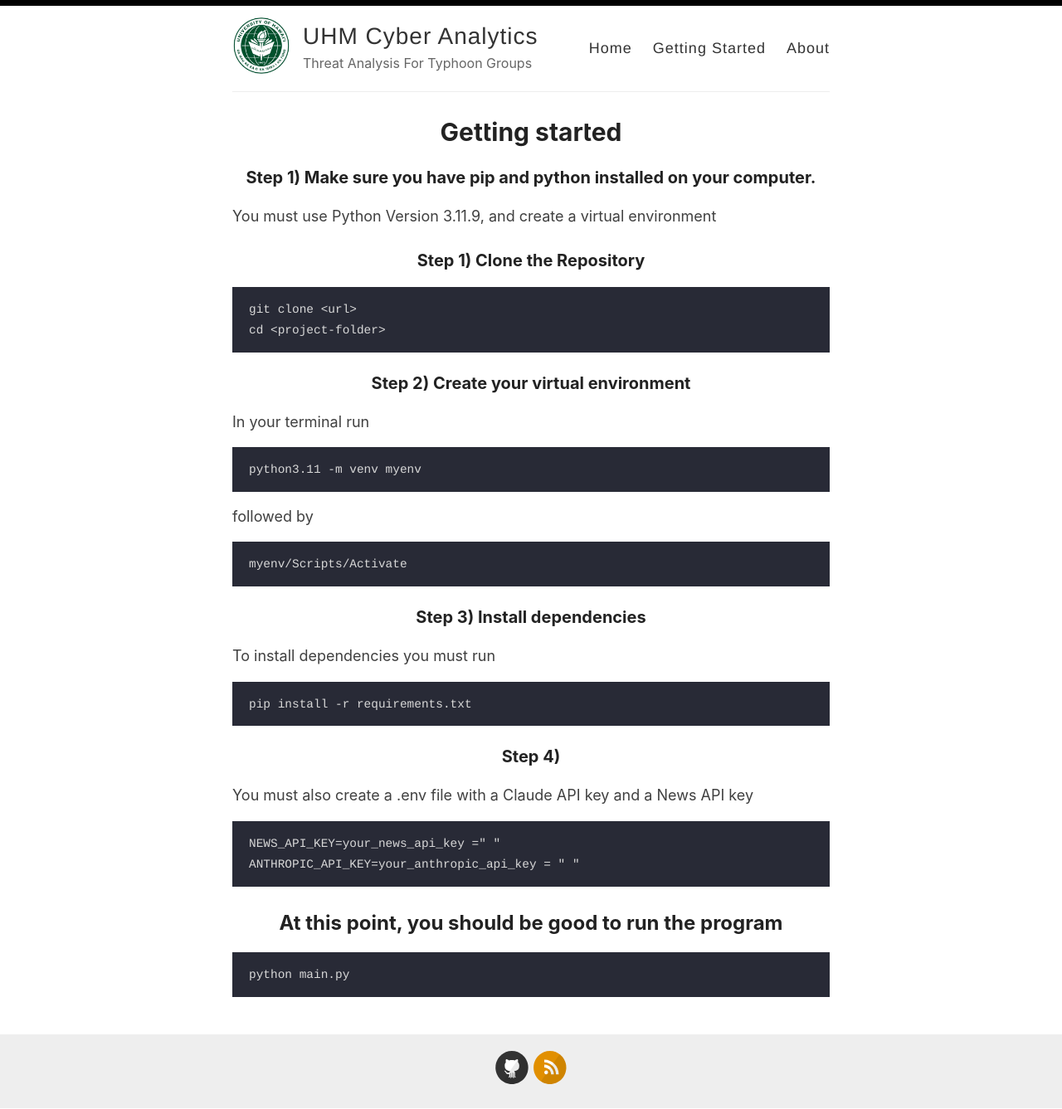
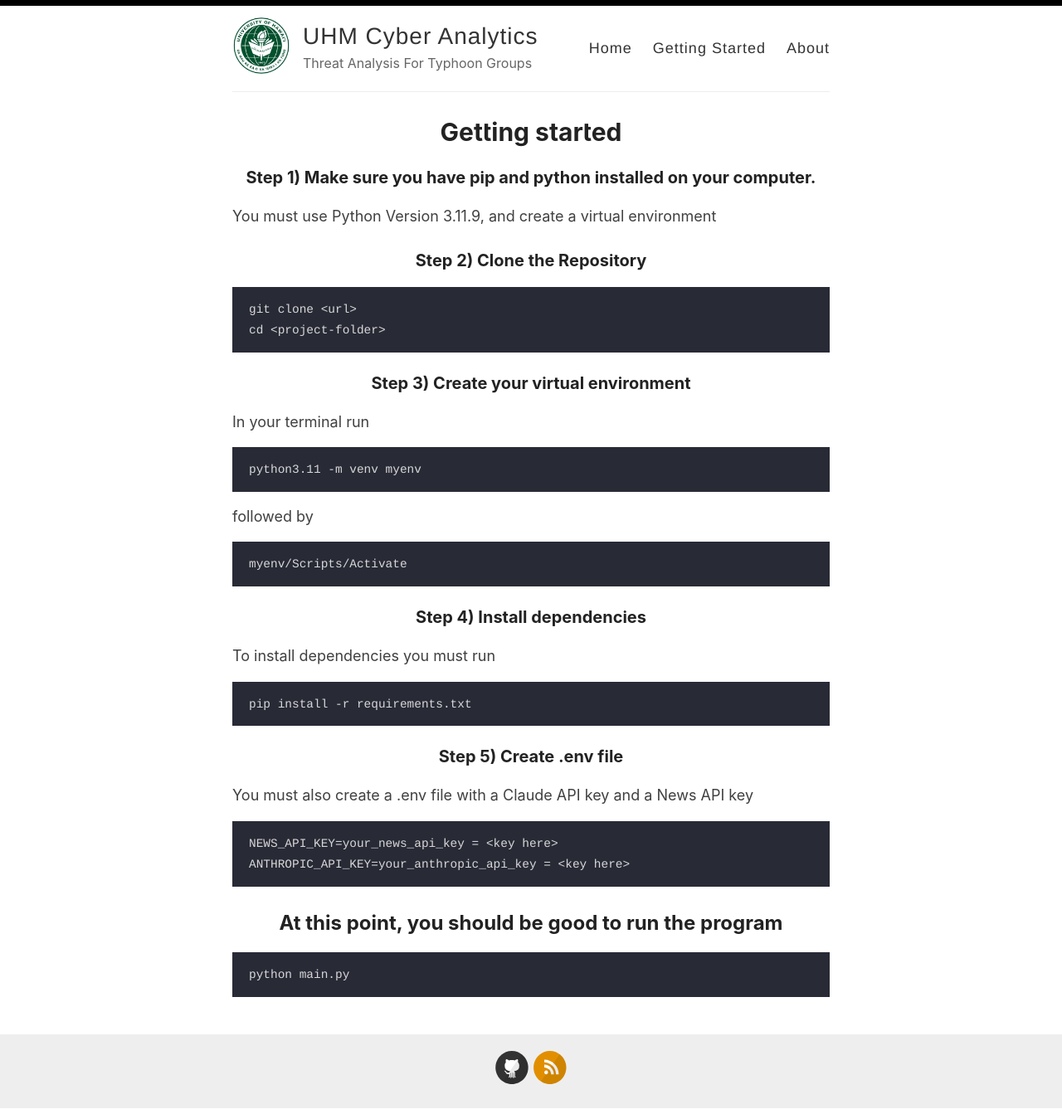
Before and after one commit to UHMCyberAnalytics/UHMCyberAnalytics.github.io, a Jekyll site: the page built from _pages/getting-started.md, in a window 1280 px wide. Shown: the whole page at 83% size. Built offline with Jekyll 4.4.1, drawn with Linux system fonts in a browser that asks for light colours.

Commit message:
Update getting-started.md

````diff
--- a/_pages/getting-started.md
+++ b/_pages/getting-started.md
@@ -8,13 +8,13 @@ permalink: /getting-started/
 
 You must use Python Version 3.11.9, and create a virtual environment
 
-### Step 1) Clone the Repository
+### Step 2) Clone the Repository
 
 ```
 git clone <url>
 cd <project-folder>
 ```
-### Step 2) Create your virtual environment
+### Step 3) Create your virtual environment
 
 In your terminal run
 ```
@@ -26,20 +26,20 @@ followed by
 myenv/Scripts/Activate
 ```
 
-### Step 3) Install dependencies
+### Step 4) Install dependencies
 
 To install dependencies you must run
 ```
 pip install -r requirements.txt
 ```
 
-### Step 4)
+### Step 5) Create .env file
 
 You must also create a .env file with a Claude API key and a News API key
 
 ```
-NEWS_API_KEY=your_news_api_key =" "
-ANTHROPIC_API_KEY=your_anthropic_api_key = " "
+NEWS_API_KEY=your_news_api_key = <key here>
+ANTHROPIC_API_KEY=your_anthropic_api_key = <key here>
 ```
 
 ## At this point, you should be good to run the program
````
